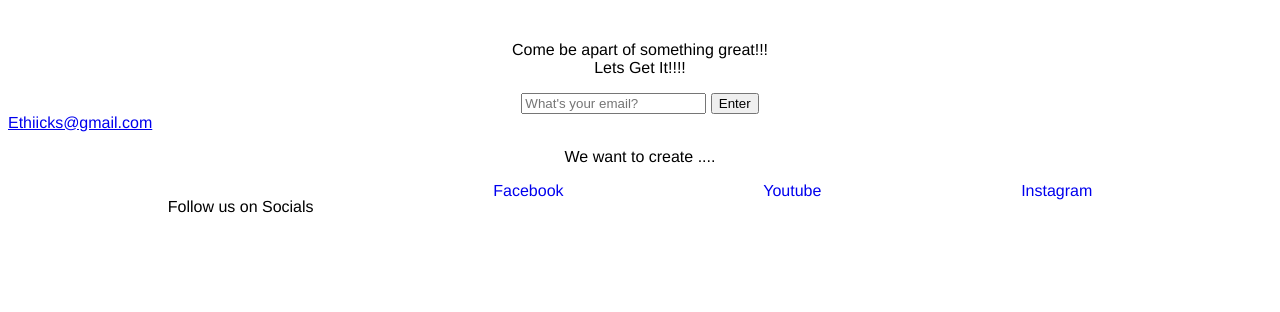
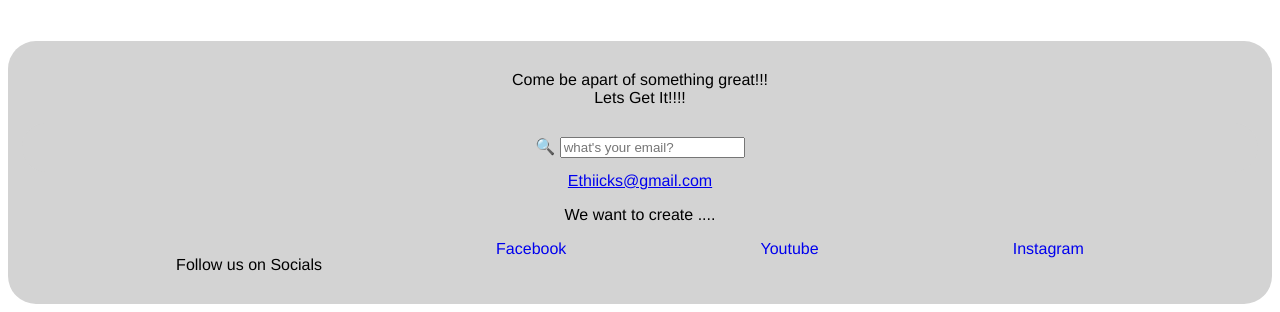
Before and after one commit to Cami95/the-trevor-website, a plain HTML site: page index.html in a window 1280 px wide. Shown: the part 724-1036 px from the top of the page. Before the commit the page ends 964 px from the top, so only its background shows below. Drawn offline with Linux system fonts and the light colour scheme.

Commit message:
added a search bar

```diff
--- a/index.html
+++ b/index.html
@@ -61,11 +61,18 @@
         <br />
         Lets Get It!!!!
       </p>
-      <form id="type-email">
-        <input type="text" placeholder="What's your email?" />
-        <input type="submit" value="Enter" />
+
+      <form action="type-email">
+        <div class="emailbox">
+          🔍
+          <input
+            class="email-input"
+            type="text"
+            placeholder="what's your email?"
+          />
+        </div>
       </form>
-    </div>
+
 
     <a class="email" href="mailto:Ethiicks@gmail.com"> Ethiicks@gmail.com </a>
 
@@ -74,7 +81,7 @@
     <footer>
       <p>Follow us on Socials</p>
 
-      <div>
+      <div class="Socials">
         <a href="#">Facebook</a>
       </div>
       <div>
--- a/style.css
+++ b/style.css
@@ -67,6 +67,9 @@ p {
 
 .emailbox {
   text-align: center;
+  padding: 14px;
+  border-radius: 28px;
+  background: lightgray;
 }
 
 footer {
```
